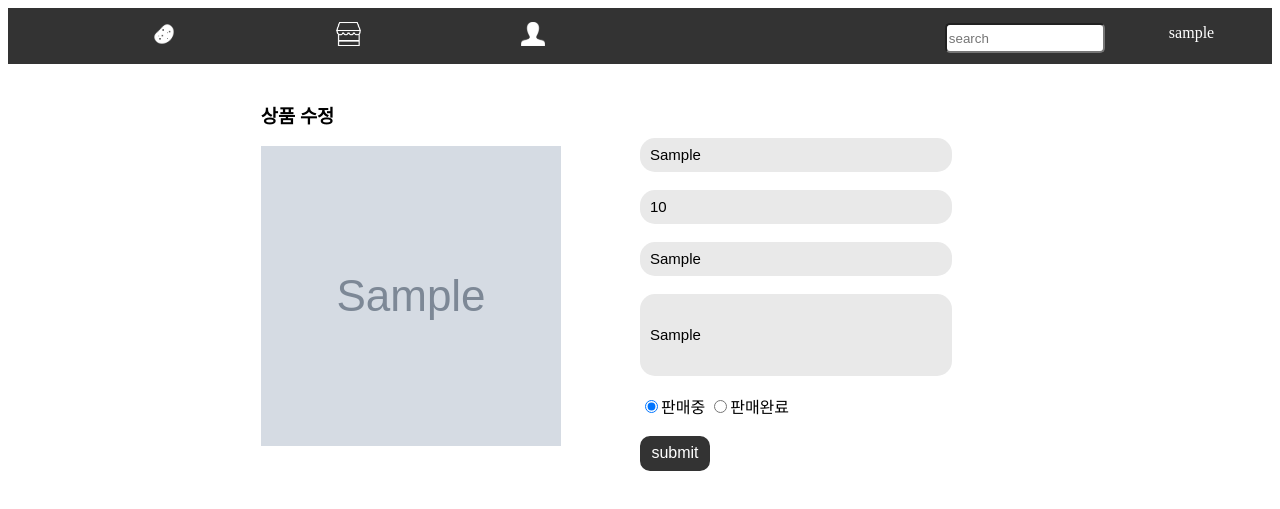
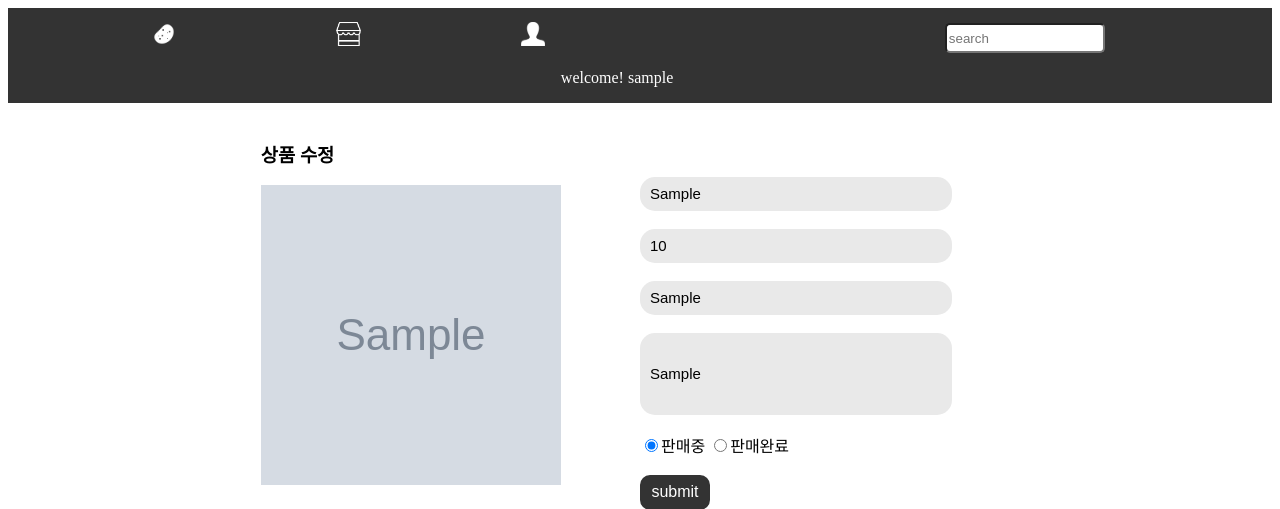
Before and after one commit to kjihyun0331/gamza_market, a Flask app: template templates/edit.html in a window 1280 px wide. Shown: the top 509 px of the page. Run offline with Flask 2, Linux system fonts and the light colour scheme; the template is opened without the code that fills it: most values are stand-ins (such as "Sample title", 1, 10 or a date in 2020); grey boxes marked "Sample" are stand-in pictures.

Commit message:
welcomeuser_commit

```diff
--- a/templates/layout.html
+++ b/templates/layout.html
@@ -75,7 +75,7 @@ li.dropdown {
             <input style="width:160px; height:30px; margin-top: 15px;margin-right:5vw; margin-left:30vw; border-radius: 5px;" type = "search" name="s_keyword" placeholder="search">
         </form>
     </li>
-    <li><p style="color:white"> {{username}}</p></li>
+    <li><p style="color:white"> welcome! {{username}}</p></li>
 </ul>
 
 <main role="main">
```
